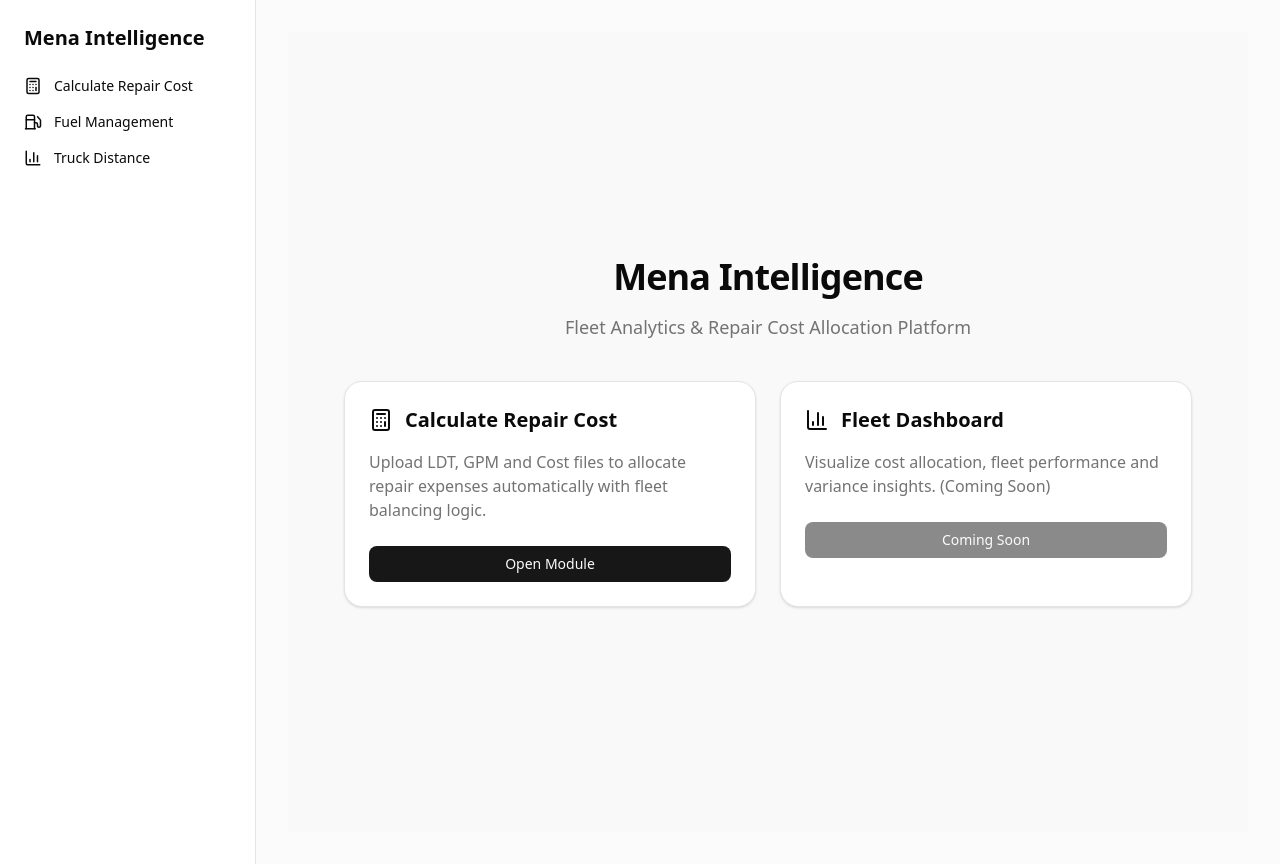
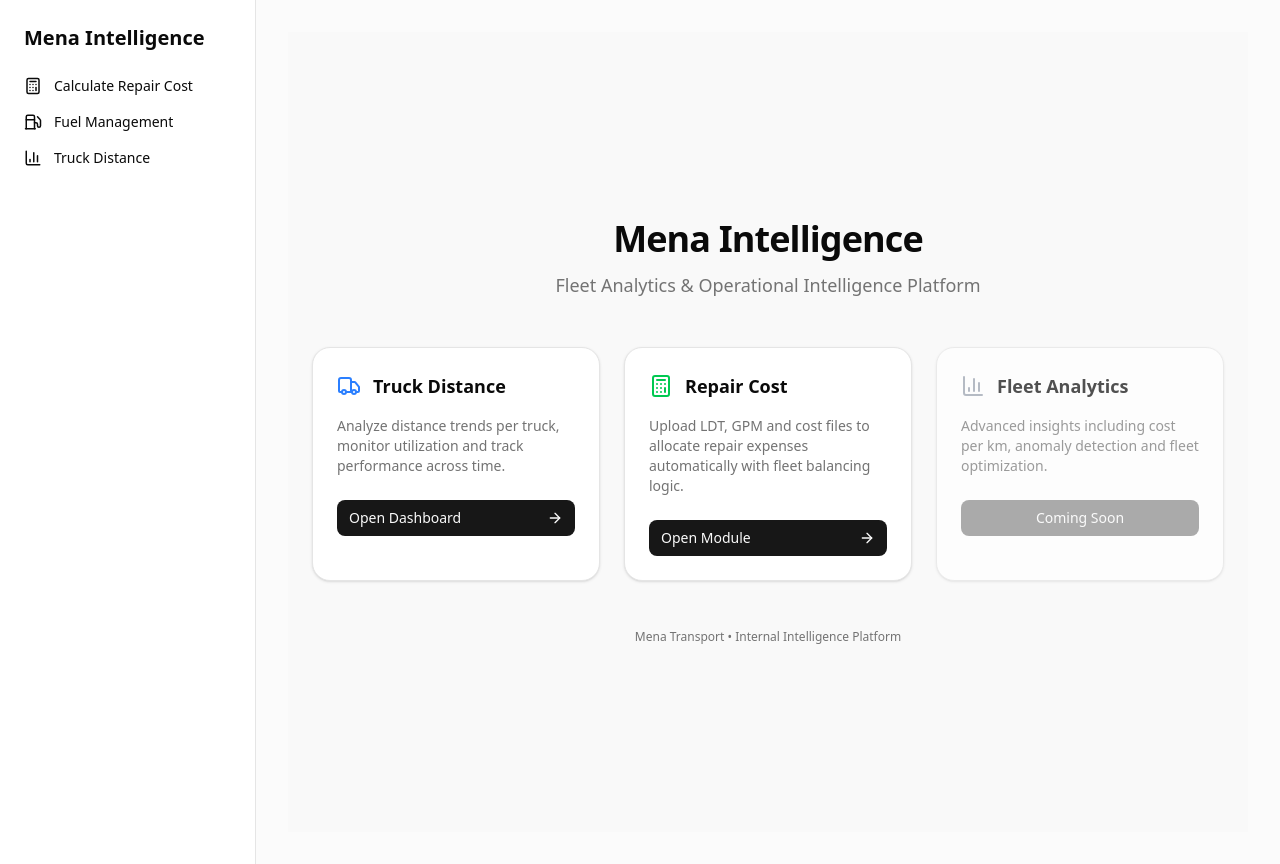
Before and after one commit to nrk16p/mena_intelligence, a Next.js app: page / in a window 1280 px wide. Built offline with nearby package versions, Linux system fonts and the light colour scheme.

Commit message:
add trcuk_distance_2

```diff
--- a/app/page.tsx
+++ b/app/page.tsx
@@ -1,58 +1,88 @@
-import Link from "next/link"
-import { Button } from "@/components/ui/button"
-import { BarChart3, Calculator } from "lucide-react"
+"use client";
+
+import Link from "next/link";
+import { Button } from "@/components/ui/button";
+import {
+  BarChart3,
+  Calculator,
+  Truck,
+  ArrowRight,
+} from "lucide-react";
 
 export default function Home() {
   return (
     <div className="flex min-h-screen items-center justify-center bg-muted/40">
-      <div className="w-full max-w-4xl px-6 py-16">
+      <div className="w-full max-w-5xl px-6 py-16 space-y-12">
 
-        {/* Title */}
-        <div className="mb-10 text-center">
+        {/* Header */}
+        <div className="text-center space-y-3">
           <h1 className="text-4xl font-bold tracking-tight">
             Mena Intelligence
           </h1>
-          <p className="mt-4 text-lg text-muted-foreground">
-            Fleet Analytics & Repair Cost Allocation Platform
+          <p className="text-lg text-muted-foreground">
+            Fleet Analytics & Operational Intelligence Platform
           </p>
         </div>
 
         {/* Modules */}
-        <div className="grid gap-6 md:grid-cols-2">
+        <div className="grid gap-6 md:grid-cols-3">
 
-          {/* Repair Cost Card */}
-          <div className="rounded-2xl border bg-background p-6 shadow-sm transition hover:shadow-md">
+          {/* 🚛 Truck Distance */}
+          <div className="group rounded-2xl border bg-background p-6 shadow-sm hover:shadow-md transition">
             <div className="flex items-center gap-3 mb-4">
-              <Calculator className="h-6 w-6" />
-              <h2 className="text-xl font-semibold">
-                Calculate Repair Cost
+              <Truck className="h-6 w-6 text-blue-500" />
+              <h2 className="text-lg font-semibold">
+                Truck Distance
               </h2>
             </div>
 
-            <p className="text-muted-foreground mb-6">
-              Upload LDT, GPM and Cost files to allocate repair expenses
-              automatically with fleet balancing logic.
+            <p className="text-sm text-muted-foreground mb-6">
+              Analyze distance trends per truck, monitor utilization
+              and track performance across time.
             </p>
 
-            <Link href="/repair-cost">
-              <Button className="w-full">
-                Open Module
+            <Link href="/truck-distance">
+              <Button className="w-full flex items-center justify-between">
+                Open Dashboard
+                <ArrowRight className="h-4 w-4" />
               </Button>
             </Link>
           </div>
 
-          {/* Dashboard Card (Future) */}
-          <div className="rounded-2xl border bg-background p-6 shadow-sm transition hover:shadow-md">
+          {/* 🧮 Repair Cost */}
+          <div className="group rounded-2xl border bg-background p-6 shadow-sm hover:shadow-md transition">
             <div className="flex items-center gap-3 mb-4">
-              <BarChart3 className="h-6 w-6" />
-              <h2 className="text-xl font-semibold">
-                Fleet Dashboard
+              <Calculator className="h-6 w-6 text-green-500" />
+              <h2 className="text-lg font-semibold">
+                Repair Cost
               </h2>
             </div>
 
-            <p className="text-muted-foreground mb-6">
-              Visualize cost allocation, fleet performance and variance
-              insights. (Coming Soon)
+            <p className="text-sm text-muted-foreground mb-6">
+              Upload LDT, GPM and cost files to allocate repair
+              expenses automatically with fleet balancing logic.
+            </p>
+
+            <Link href="/repair-cost">
+              <Button className="w-full flex items-center justify-between">
+                Open Module
+                <ArrowRight className="h-4 w-4" />
+              </Button>
+            </Link>
+          </div>
+
+          {/* 📊 Future Dashboard */}
+          <div className="rounded-2xl border bg-background p-6 shadow-sm opacity-70">
+            <div className="flex items-center gap-3 mb-4">
+              <BarChart3 className="h-6 w-6 text-gray-400" />
+              <h2 className="text-lg font-semibold">
+                Fleet Analytics
+              </h2>
+            </div>
+
+            <p className="text-sm text-muted-foreground mb-6">
+              Advanced insights including cost per km, anomaly
+              detection and fleet optimization.
             </p>
 
             <Button disabled className="w-full">
@@ -62,7 +92,12 @@ export default function Home() {
 
         </div>
 
+        {/* Footer */}
+        <div className="text-center text-xs text-muted-foreground">
+          Mena Transport • Internal Intelligence Platform
+        </div>
+
       </div>
     </div>
-  )
+  );
 }
```
